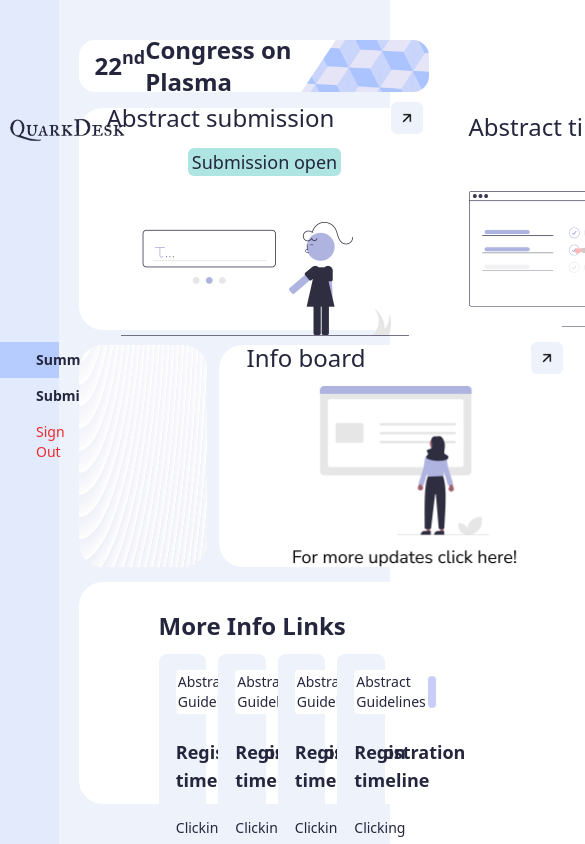
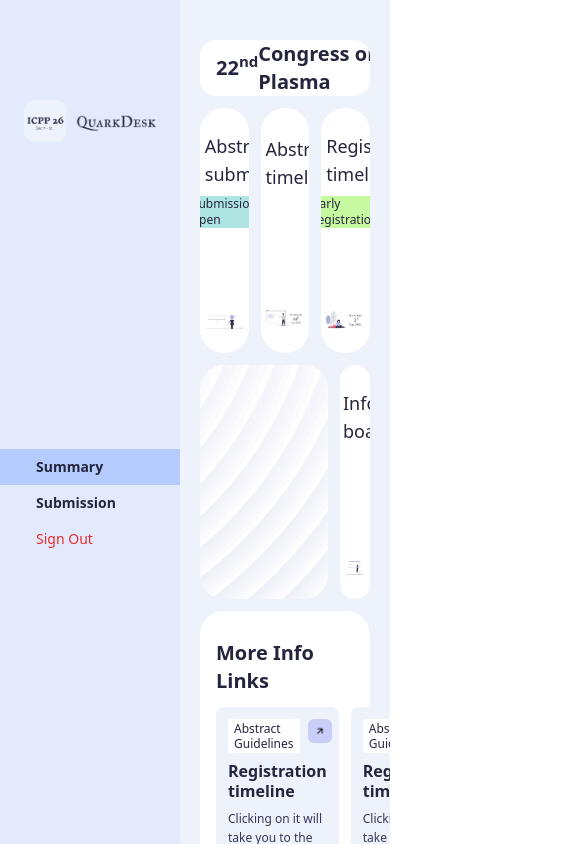
Before and after one commit to mohamedhassanmn/conference-dashboard, a Nuxt app in the folder frontend/: page / in a window 390 px wide. Shown: the top 844 px of the page, 585 px wide, since content can reach past the window. Built offline with nearby package versions, Linux system fonts and the light colour scheme.

Commit message:
fix screen responsiveness

```diff
--- a/frontend/app/components/atoms/event-schedule-info-card.vue
+++ b/frontend/app/components/atoms/event-schedule-info-card.vue
@@ -39,22 +39,26 @@ const props = defineProps({
 })
 </script>
 
-
 <template>
-    <div class="w-full bg-white rounded-3xl py-6 px-7 flex flex-col justify-center" :class="props.customClass">
-        <div class="w-79 mx-auto flex flex-col items-center">
+    <div class="w-full bg-white rounded-3xl py-6 4xl:px-7 flex flex-col justify-center overflow-hidden"
+        :class="props.customClass">
+        <div class="w-4/5 h-full mx-auto flex flex-col items-center justify-evenly">
             <div class="w-full flex justify-between items-center" :class="props.headerClass">
-                <div class="text-2xl font-medium">
+                <div class="text-lg 4xl:text-2xl font-medium">
                     {{ props.title }}
                 </div>
-                <div class="bg-primary-100 p-1 rounded-md overflow-hidden">
-                    <img :src="IcRedirectionArrow" alt="redirection-arrow" class="w-6 h-6" />
+                <div class="bg-primary-100 p-0.5 4xl:p-1 rounded-md overflow-hidden">
+                    <img :src="IcRedirectionArrow" alt="redirection-arrow" class="w-5 h-5 4xl:w-6 4xl:h-6" />
                 </div>
             </div>
-            <div v-if="!!props.status" class="px-1 rounded-md w-fit text-lg" :class="props.statusClass">
+            <div v-if="!!props.status" class="px-1 rounded-md w-fit text-xs xl:text-sm 4xl:text-lg"
+                :class="props.statusClass">
                 {{ props.status }}
             </div>
-            <img :src="props.imgSrc" alt="status pic" :class="props.imgClass" />
+            <div class="h-2/3 w-full flex items-end">
+                <img :src="props.imgSrc" alt="status pic" :class="props.imgClass"
+                    class="h-full w-full object-contain object-bottom" />
+            </div>
         </div>
     </div>
 </template>
--- a/frontend/app/components/atoms/links-and-info-card.vue
+++ b/frontend/app/components/atoms/links-and-info-card.vue
@@ -3,18 +3,20 @@ import IcRedirectionArrow from '~/assets/icons/ic-redirection-arrow.png';
 </script>
 
 <template>
-    <div class="w-1/4 bg-primary-100 rounded-lg p-4 flex justify-center items-center">
-        <div class=" w-5/6 mx-auto flex flex-col items-center">
-            <div class="w-full flex justify-between items-center">
-                <div class="text-sm bg-white p-0.5 rounded">
+    <div class="bg-primary-100 rounded-lg p-3 sm:p-4 flex flex-col justify-center min-h-[100px] flex-1 ">
+        <div class="4xl:w-4/5 flex-1 mx-auto flex flex-col justify-center 4xl:gap-3">
+            <div class="flex justify-between items-start gap-2">
+                <div class="text-xs 4xl:text-sm bg-white px-1.5 py-0.5 rounded font-medium leading-tight">
                     Abstract Guidelines
                 </div>
-                <div class="bg-neutral-100 p-1 rounded-md overflow-hidden">
-                    <img :src="IcRedirectionArrow" alt="redirection-arrow" class="w-6 h-6" />
+                <div class="bg-neutral-100 p-1 rounded-md overflow-hidden shrink-0">
+                    <img :src="IcRedirectionArrow" alt="redirection-arrow" class="w-4 h-4" />
                 </div>
             </div>
-            <div class="my-6 w-full text-lg font-semibold">Registration timeline</div>
-            <div class="w-full text-sm">Clicking on it will take you to the guideline page</div>
+            <div class="my-2 text-base 4xl:text-lg font-semibold leading-tight">Registration timeline</div>
+            <div class="text-xs 4xl:text-sm text-neutral-600 leading-relaxed">
+                Clicking on it will take you to the guideline page
+            </div>
         </div>
     </div>
 </template>
--- a/frontend/app/components/atoms/sidebar.vue
+++ b/frontend/app/components/atoms/sidebar.vue
@@ -1,27 +1,28 @@
 <template>
-    <div class="relative w-full h-full">
-        <div class="absolute w-48 top-24 left-1/2 -translate-x-1/2">
-            <NuxtLink :to="ROUTES.HOME">
-                <NuxtImg src="/images/icpp-logo.png" alt="ICPP Logo" class="w-full" />
+    <div class="w-full h-full flex flex-col overflow-hidden">
+        <div class="px-2 4xl:px-4 py-5 mt-20 shrink-0">
+            <NuxtLink :to="ROUTES.HOME" class="flex justify-center items-center">
+                <NuxtImg src="/images/icpp-logo.png" alt="ICPP Logo" class="w-4/5" />
             </NuxtLink>
         </div>
-        <div class="flex flex-col justify-center h-full">
+
+        <div class="flex flex-col justify-center flex-1 xl:mb-40">
             <NuxtLink v-for="item in navigation.main" :key="item.label" :to="item.to"
                 class="p-2 pl-9 text-sm font-bold hover:bg-primary-400"
                 active-class="bg-primary-600 hover:bg-primary-600">
                 {{ item.label }}
             </NuxtLink>
-            <button class="p-2 pl-9 text-sm font-medium text-warning-red hover:bg-red-100 text-left w-full mb-8"
+            <button class="p-2 pl-9 text-sm font-medium text-warning-red hover:bg-red-100 text-left w-full"
                 @click="logout">
                 Sign Out
             </button>
         </div>
     </div>
 </template>
+
 <script setup>
 import { ROUTES } from '~/utils/routes.ts';
 const appConfig = useAppConfig();
 const navigation = appConfig.navigation;
 const { logout } = useAuth();
 </script>
-<style scoped></style>
--- a/frontend/app/components/molecules/stepper.vue
+++ b/frontend/app/components/molecules/stepper.vue
@@ -16,7 +16,7 @@ const emit = defineEmits(['change-step'])
 </script>
 
 <template>
-    <div class="flex w-fit max-w-[80%] mx-auto justify-between items-center bg-primary-100 rounded-2xl">
+    <div class="flex w-fit 3xl:max-w-[80%] mx-auto justify-between items-center bg-primary-100 rounded-2xl">
         <StepperItem v-for="(step, index) in steps" :key="step.stepCount" :stepCount="step.stepCount"
             :stepName="step.stepName" :activeState="step.stepCount === activeStep"
             :completed="step.stepCount < activeStep" :hideDivider="steps.length - 1 !== index"
--- a/frontend/app/layouts/dashboard-landing.vue
+++ b/frontend/app/layouts/dashboard-landing.vue
@@ -3,11 +3,11 @@ import Sidebar from '~/components/atoms/sidebar.vue';
 </script>
 
 <template>
-    <div class="flex h-screen">
-        <div class="w-[15%] h-full bg-primary-200">
+    <div class="flex h-screen overflow-hidden">
+        <div class="w-[18%] 4xl:w-[15%] min-w-[180px] h-full bg-primary-200 shrink-0">
             <Sidebar />
         </div>
-        <div class="w-full h-full py-10 px-5">
+        <div class="flex-1 px-5 overflow-y-auto scrollbar-thin min-w-0">
             <NuxtPage />
         </div>
     </div>
--- a/frontend/app/pages/index.vue
+++ b/frontend/app/pages/index.vue
@@ -2,42 +2,50 @@
 import IcLink from '~/assets/icons/ic-link.png';
 import EventScheduleInfoCard from '~/components/atoms/event-schedule-info-card.vue';
 import LinksAndInfoCard from '~/components/atoms/links-and-info-card.vue';
-const config = useRuntimeConfig();
+
 definePageMeta({
     layout: 'dashboard-landing',
 })
 </script>
 
 <template>
-    <div class="w-full h-full flex flex-col justify-between">
-        <div class="bg-white h-[6.86%] rounded-2xl flex justify-between items-center overflow-hidden">
-            <div class="text-2xl font-semibold p-4 flex items-center space-x-2">
+    <div class="w-full flex flex-col justify-between h-screen relative">
+        <div class="pt-10 bg-primary-100 sticky top-0 z-10 h-fit pb-3">
+
+            <div class="bg-white h-full max-h-14 rounded-2xl flex justify-between items-center overflow-hidden">
+                <div class="text-xl 4xl:text-2xl font-semibold px-4 flex items-center space-x-2">
                     22<sup>nd</sup>&nbsp;International Congress on Plasma Physics
-                <img :src="IcLink" alt="link-icon" class="w-5 h-5" />
+                    <img :src="IcLink" alt="link-icon" class="w-3.5 h-3.5 sm:w-4 sm:h-4 inline-block" />
                 </div>
-            <NuxtImg src="/images/css-cube-pattern.png" alt="CSS PATTERN" class="scale-150 h-full" />
+                <NuxtImg src="/images/css-cube-pattern.png" alt="CSS PATTERN"
+                    class="scale-150 h-10 sm:h-14  shrink-0" />
             </div>
-        <div class="h-[29.06%] flex justify-between space-x-3">
+        </div>
+        <div class="flex-1 min-h-56">
+            <div class="flex h-full justify-between space-x-3">
                 <EventScheduleInfoCard title="Abstract submission" status="Submission open"
-                statusClass="bg-light-darkish-green mt-3.5 mb-2.5" imgSrc="/images/img-submission-open.png"
-                imgClass="h-37.5" />
-            <EventScheduleInfoCard title="Abstract timeline" headerClass="mb-12"
-                imgSrc="/images/img-timeline-opensfrom.png" imgClass="h-34" />
-            <EventScheduleInfoCard title="Registration timeline" status="Early registeration"
-                statusClass="bg-grass-green my-5" imgSrc="/images/img-registration-startsfrom.png" imgClass="h-34" />
+                    statusClass="bg-light-darkish-green mt-2 mb-1" imgSrc="/images/img-submission-open.png" />
+                <EventScheduleInfoCard title="Abstract timeline" imgSrc="/images/img-timeline-opensfrom.png" />
+                <EventScheduleInfoCard title="Registration timeline" status="Early registration"
+                    statusClass="bg-grass-green my-2" imgSrc="/images/img-registration-startsfrom.png" />
             </div>
-        <div class="h-[29.06%] flex justify-between space-x-3">
+        </div>
+        <div class="flex-1 min-h-56">
+            <div class="pt-3 h-full flex justify-between space-x-3">
                 <div class="w-[66.26%] bg-white rounded-3xl relative overflow-hidden px-16 py-9">
                     <NuxtImg src="/images/css-wave-pattern.png" alt="CSS PATTERN"
-                    class="w-full h-full absolute top-0 left-0 z-0" />
+                        class="w-full h-full absolute top-0 left-0 z-0 object-cover" />
                     <NuxtImg src="/images/img-reg-opensoon-status.png" alt="reg status pic"
                         class="relative w-full h-full object-contain z-10" />
                 </div>
                 <EventScheduleInfoCard customClass="flex-1" title="Info board" headerClass="mb-3"
-                imgSrc="/images/img-notification.png" imgClass="h-46" />
+                    imgSrc="/images/img-notification.png" />
             </div>
-        <div class="bg-white h-[29.06%] p-10 px-20 pt-7 flex flex-col rounded-3xl">
-            <div class="text-2xl font-semibold mb-3">More Info Links</div>
+        </div>
+        <div class="flex-1 min-h-56 flex flex-col">
+            <div class="pt-3 pb-10 flex-1">
+                <div class="bg-white py-4 4xl:py-8 px-4 xl:px-10 4xl:px-20 pt-7 flex flex-col rounded-3xl h-full">
+                    <div class="text-xl 4xl:text-2xl font-semibold mb-3">More Info Links</div>
                     <div class="w-full flex-1 flex justify-between space-x-3">
                         <LinksAndInfoCard />
                         <LinksAndInfoCard />
@@ -46,4 +54,7 @@ definePageMeta({
                     </div>
                 </div>
             </div>
+        </div>
+
+    </div>
 </template>
--- a/frontend/app/pages/submission.vue
+++ b/frontend/app/pages/submission.vue
@@ -36,13 +36,11 @@ const goToStep = (step: number) => {
 <template>
     <div class="w-full h-full flex flex-col justify-center items-center">
         <Stepper :steps="steps" :activeStep="activeStep" @change-step="goToStep" />
-
-        <div v-if="store.error" class="text-red-500 text-sm mt-2">
-            {{ store.error }}
-        </div>
-
         <div class="min-w-160 w-1/3 flex-1 min-h-0 mx-auto mt-10">
             <div class="h-full flex flex-col justify-center items-center">
+                <div v-if="store.error" class="text-red-500 text-base my-6 font-semibold">
+                    {{ store.error }}
+                </div>
                 <template v-if="activeStep === 1">
                     <AuthorInfoForm @next="activeStep = 2" />
                 </template>
--- a/frontend/tailwind.config.ts
+++ b/frontend/tailwind.config.ts
@@ -74,6 +74,7 @@ export default <Partial<Config>>{
       screens: {
         "3xl": "1600px",
         "4xl": "1920px",
+        "5xl": "2560px",
       },
     },
   },
```
Also changed, not shown: frontend/app/components/atoms/stepper-item.vue (+5 -4 lines). Lines whose indentation alone changed are shown as unchanged.
